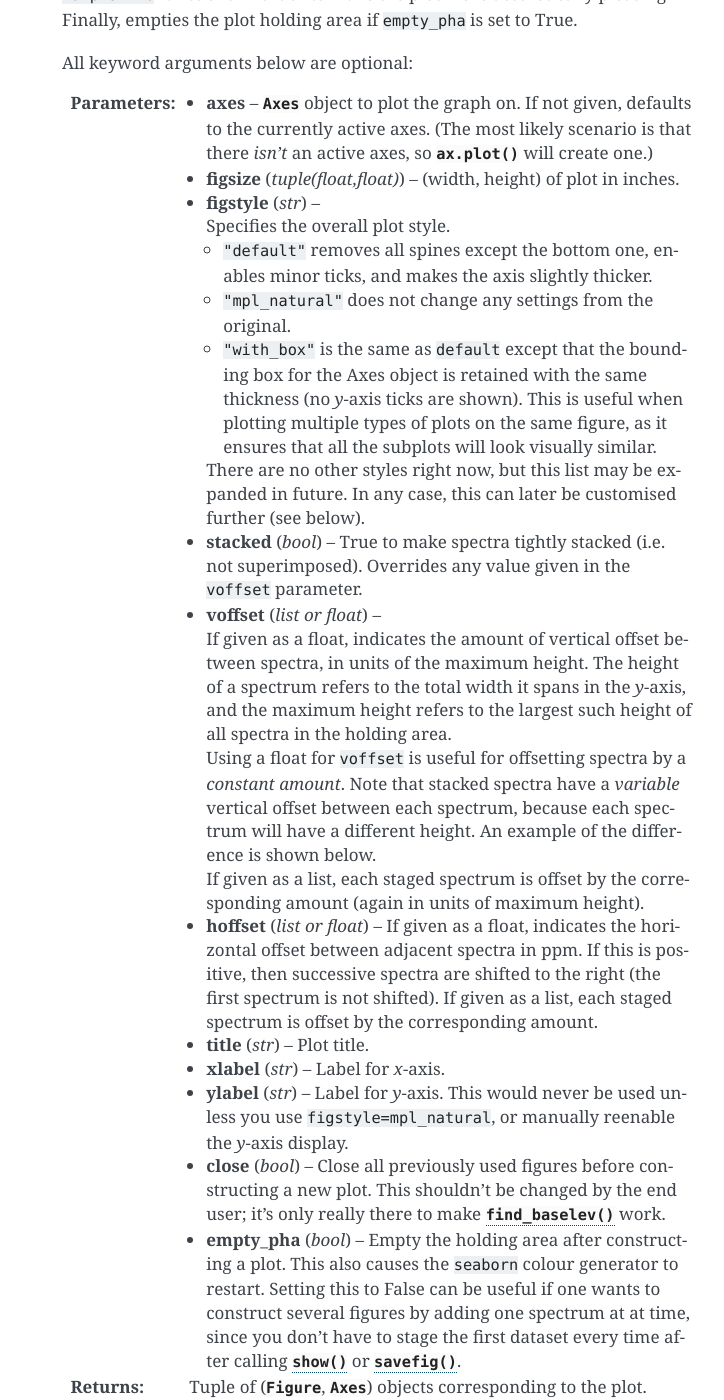
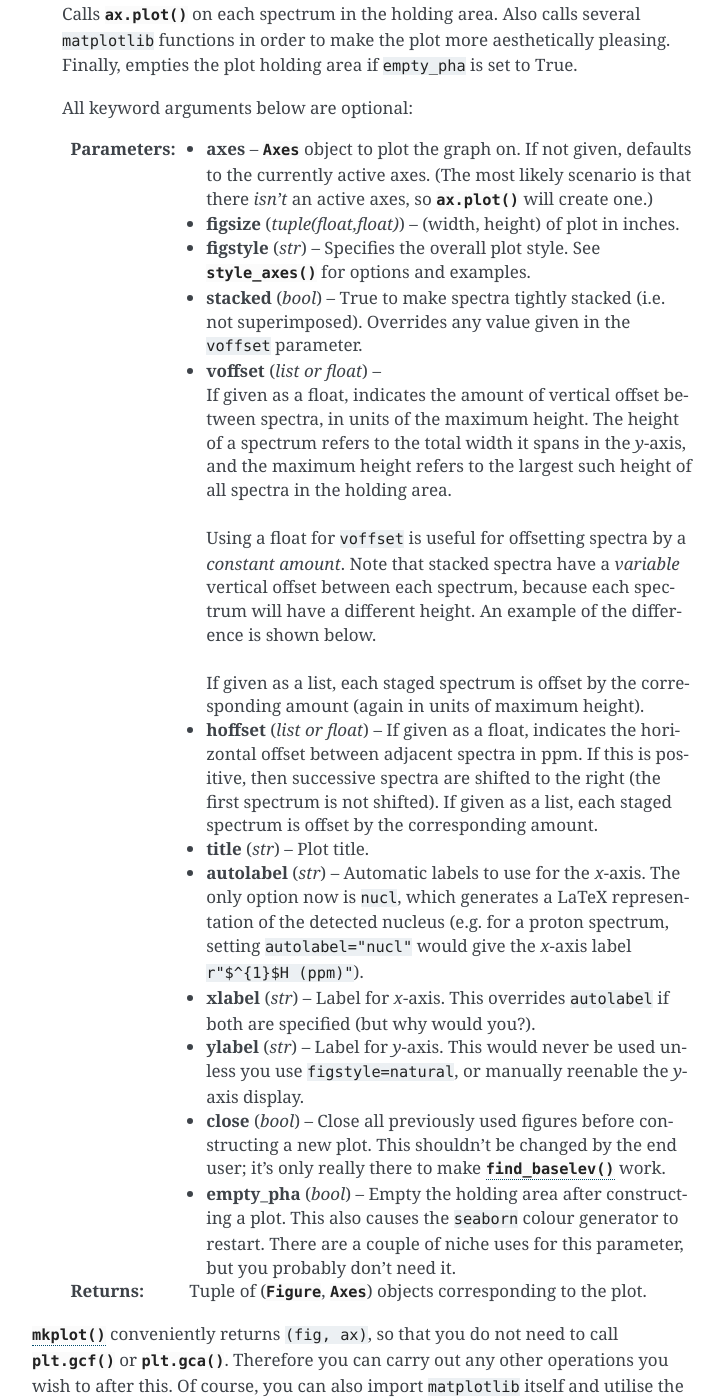
Before and after one commit to yongrenjie/penguins, a Sphinx documentation site: the page built from docs/plot1d.rst, in a window 1280 px wide and 1400 px high, scrolled down 2491 px. Shown: the whole window, without its empty margins (388-1112 px from the left). Built offline with Sphinx 7.4.7, drawn with Linux system fonts in a browser that asks for light colours; pages that are not in the unit, such as notebooks, are missing from menus; some of the changed text lies outside the part shown.

```diff
--- a/docs/index.rst
+++ b/docs/index.rst
@@ -52,6 +52,7 @@ Contents
    paradigm
    plot1d
    plot2d
+   subplots
    cookbook
    nus
    topspin
--- a/docs/plot1d.rst
+++ b/docs/plot1d.rst
@@ -1,3 +1,7 @@
+.. |br| raw:: html
+
+    <br />
+
 1D Plotting in Detail
 =====================
 
@@ -22,15 +26,28 @@ Multiple spectra can be plotted by staging each of them individually.
    Penguins maintains a *"holding area"*, which is a global list of plots which have been registered but not yet plotted. The :func:`~penguins.pgplot.stage1d()` function uses the information provided to create a :class:`penguins.pgplot.PlotObject1D` object, which is then appended to that list.
 
    :param dataset: A 1D dataset object.
+
    :param scale: *(optional)* Indicates factor to scale spectrum intensity by.
+
    :type scale: float
-   :param bounds: *(optional)* A tuple of floats ``(lower, upper)``, or a string ``"lower..upper"``, specifying the section of the spectrum to plot. Both should be chemical shifts. If either ``lower`` or ``upper`` are omitted, then the upper (upper) bound is the rightmost (or leftmost) edge of the spectrum. If not provided, defaults to the entire spectrum. Note that this does not merely affect the *plot limits*. It restricts the portion of the spectrum which is actually plotted (and ``matplotlib`` chooses sensible plot limits to reflect that).
-   :param dfilter: *(optional)* A function taking a float and returning a bool to which filters *y*-values of the spectrum which should be retained. For example, to remove any parts of the spectrum above an intensity of ``1e5``, use ``dfilter=(lambda f: f < 1e5)``. Note that this filter is applied prior to any scaling.
+
+   :param bounds: *(optional)* A tuple of floats ``(lower, upper)``, or a string ``"lower..upper"``, specifying the section of the spectrum to plot. Both should be chemical shifts. If either ``lower`` or ``upper`` are omitted, then the upper (lower) bound is the rightmost (or leftmost) edge of the spectrum. If not provided, defaults to the entire spectrum.
+
+      |br|
+      Note that this does not merely affect the *plot limits*. It restricts the portion of the spectrum which is actually plotted (and ``matplotlib`` chooses sensible plot limits to reflect that).
+
+   :param dfilter: *(optional)* A function taking a float and returning a bool to which filters *y*-values of the spectrum which should be retained. For example, to remove any parts of the spectrum above an intensity of ``1e5``, use ``dfilter=(lambda f: f < 1e5)``. This filter is applied prior to any scaling.
+
    :param label: *(optional)* Text to be displayed in the plot legend. Some LaTeX-like syntax is possible using raw strings: see :std:doc:`tutorials/text/mathtext`.
+
    :type label: str
+
    :param color: *(optional)* A valid ``matplotlib`` color. See :std:doc:`matplotlib:tutorials/colors/colors` for more information. The default colour palette used is Seaborn's "deep" (see Seaborn's :std:doc:`seaborn:tutorial/color_palettes`).
+
    :type color: str
+
    :param plot_options: *(optional)* Key-value options which are passed on directly to :meth:`ax.plot() <matplotlib.axes.Axes.plot>`. Note that the ``color`` and ``label`` parameters will override the corresponding keys in ``plot_options``, if present.
+
    :type plot_options: dict
 
    :returns: None.
@@ -64,7 +81,7 @@ Plot construction is done using :func:`~penguins.mkplot()`.
 
 .. currentmodule:: penguins
 
-.. function:: mkplot(axes=None, figsize=None, figstyle="default", stacked=False, voffset=0, hoffset=0, title=None, xlabel="Chemical shift (ppm)", ylabel="Intensity(au)", close=True, empty_pha=True)
+.. function:: mkplot(axes=None, figsize=None, figstyle="1d", stacked=False, voffset=0, hoffset=0, title=None, autolabel=None, xlabel="Chemical shift (ppm)", ylabel="Intensity(au)", close=True, empty_pha=True)
 
    Calls :meth:`ax.plot() <matplotlib.axes.Axes.plot>` on each spectrum in the holding area. Also calls several ``matplotlib`` functions in order to make the plot more aesthetically pleasing. Finally, empties the plot holding area if ``empty_pha`` is set to True.
 
@@ -74,20 +91,16 @@ Plot construction is done using :func:`~penguins.mkplot()`.
 
    :param tuple(float,float) figsize: (width, height) of plot in inches.
 
-   :param str figstyle: Specifies the overall plot style.
-
-      * ``"default"`` removes all spines except the bottom one, enables minor ticks, and makes the axis slightly thicker.
-      * ``"mpl_natural"`` does not change any settings from the original.
-      * ``"with_box"`` is the same as ``default`` except that the bounding box for the Axes object is retained with the same thickness (no *y*-axis ticks are shown). This is useful when plotting multiple types of plots on the same figure, as it ensures that all the subplots will look visually similar.
-
-      There are no other styles right now, but this list may be expanded in future. In any case, this can later be customised further (see below).
+   :param str figstyle: Specifies the overall plot style. See :func:`~penguins.style_axes()` for options and examples.
 
    :param bool stacked: True to make spectra tightly stacked (i.e. not superimposed). Overrides any value given in the ``voffset`` parameter.
 
    :param voffset: If given as a float, indicates the amount of vertical offset between spectra, in units of the maximum height. The height of a spectrum refers to the total width it spans in the *y*-axis, and the maximum height refers to the largest such height of all spectra in the holding area.
 
+      |br|
       Using a float for ``voffset`` is useful for offsetting spectra by a *constant amount*. Note that stacked spectra have a *variable* vertical offset between each spectrum, because each spectrum will have a different height. An example of the difference is shown below.
 
+      |br|
       If given as a list, each staged spectrum is offset by the corresponding amount (again in units of maximum height).
 
    :type voffset: list or float
@@ -98,13 +111,15 @@ Plot construction is done using :func:`~penguins.mkplot()`.
 
    :param str title: Plot title.
 
-   :param str xlabel: Label for *x*-axis.
+   :param str autolabel: Automatic labels to use for the *x*-axis. The only option now is ``nucl``, which generates a LaTeX representation of the detected nucleus (e.g. for a proton spectrum, setting ``autolabel="nucl"`` would give the *x*-axis label ``r"$^{1}$H (ppm)"``).
 
-   :param str ylabel: Label for *y*-axis. This would never be used unless you use ``figstyle=mpl_natural``, or manually reenable the *y*-axis display.
+   :param str xlabel: Label for *x*-axis. This overrides ``autolabel`` if both are specified (but why would you?).
+
+   :param str ylabel: Label for *y*-axis. This would never be used unless you use ``figstyle=natural``, or manually reenable the *y*-axis display.
 
    :param bool close: Close all previously used figures before constructing a new plot. This shouldn't be changed by the end user; it's only really there to make :func:`find_baselev() <penguins.pgplot._make_contour_slider>` work.
 
-   :param bool empty_pha: Empty the holding area after constructing a plot. This also causes the ``seaborn`` colour generator to restart. Setting this to False can be useful if one wants to construct several figures by adding one spectrum at at time, since you don't have to stage the first dataset every time after calling :func:`~penguins.show` or :func:`~penguins.savefig`.
+   :param bool empty_pha: Empty the holding area after constructing a plot. This also causes the ``seaborn`` colour generator to restart. There are a couple of niche uses for this parameter, but you probably don't need it.
 
    :returns: Tuple of (:py:class:`~matplotlib.figure.Figure`, :py:class:`~matplotlib.axes.Axes`) objects corresponding to the plot.
 
--- a/docs/update_plots.py
+++ b/docs/update_plots.py
@@ -5,7 +5,7 @@
 import penguins as pg
 import numpy as np
 
-all = 1
+all = 0
 if all:
     print("'all' turned on.")
 
@@ -14,7 +14,7 @@ os.chdir(os.path.abspath("../tests"))
 
 # -- index.rst -------------------------
 
-a = all or 1
+a = all or 0
 if a:
     hsqc_dataset = pg.read("data/pt2", 4, 1)
     hsqc_dataset.stage(f1_bounds="10..141",
@@ -46,7 +46,7 @@ if b:
     print("Done plot b.")
 
 
-c = all or 0
+c = all or 1
 if c:
     prot = pg.read("data/rot1", 1, 1)
     prot.stage(bounds="..7",
```
Also changed, not shown: README.md (+1 -1 lines), docs/cookbook.rst (+0 -45 lines), docs/plot2d.rst (+14 -16 lines), docs/subplots.rst (added, +49 -0 lines).
